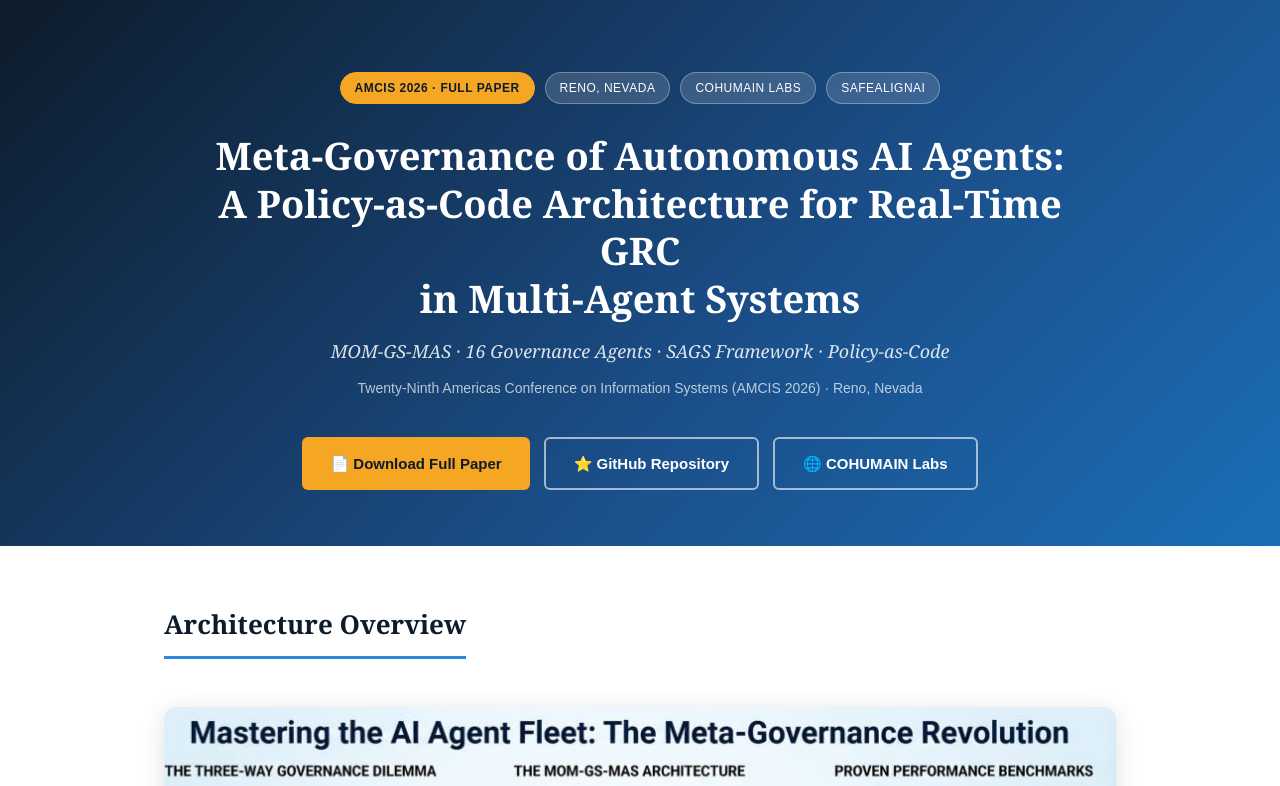
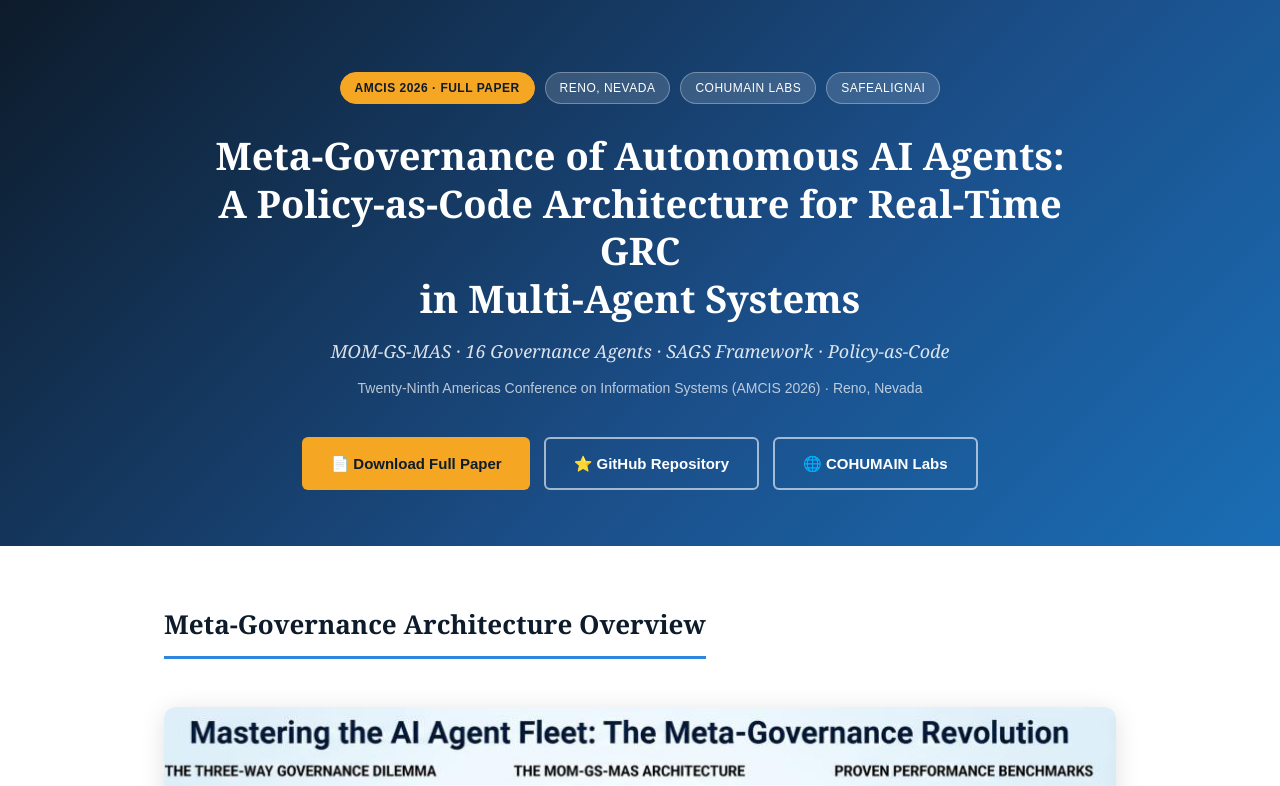
Before and after one commit to CoHumAInLabs/Policy-as-Code-Architecture-for-Real-Time-GRC-in-Multi-Agent-Systems-AMCIS-2026, a plain HTML site: page index.html in a window 1280 px wide. Shown: the top 786 px of the page. Drawn offline with Linux system fonts and the light colour scheme.

Commit message:
Change section title to "Meta-Governance Architecture Overview"

```diff
--- a/index.html
+++ b/index.html
@@ -345,7 +345,7 @@
   <!-- ══ INFOGRAPHIC ══ -->
   <div class="container">
     <section>
-      <h2>Architecture Overview</h2>
+      <h2>Meta-Governance Architecture Overview</h2>
       <div class="infographic-wrap">
         <img src="Meta_Governance_by_COHUMAIN_Labs.jpg"
              alt="MOM-GS-MAS Meta-Governance Architecture: Three-Way Governance Dilemma, SAGS Framework, Policy-as-Code, and Performance Benchmarks" />
```
